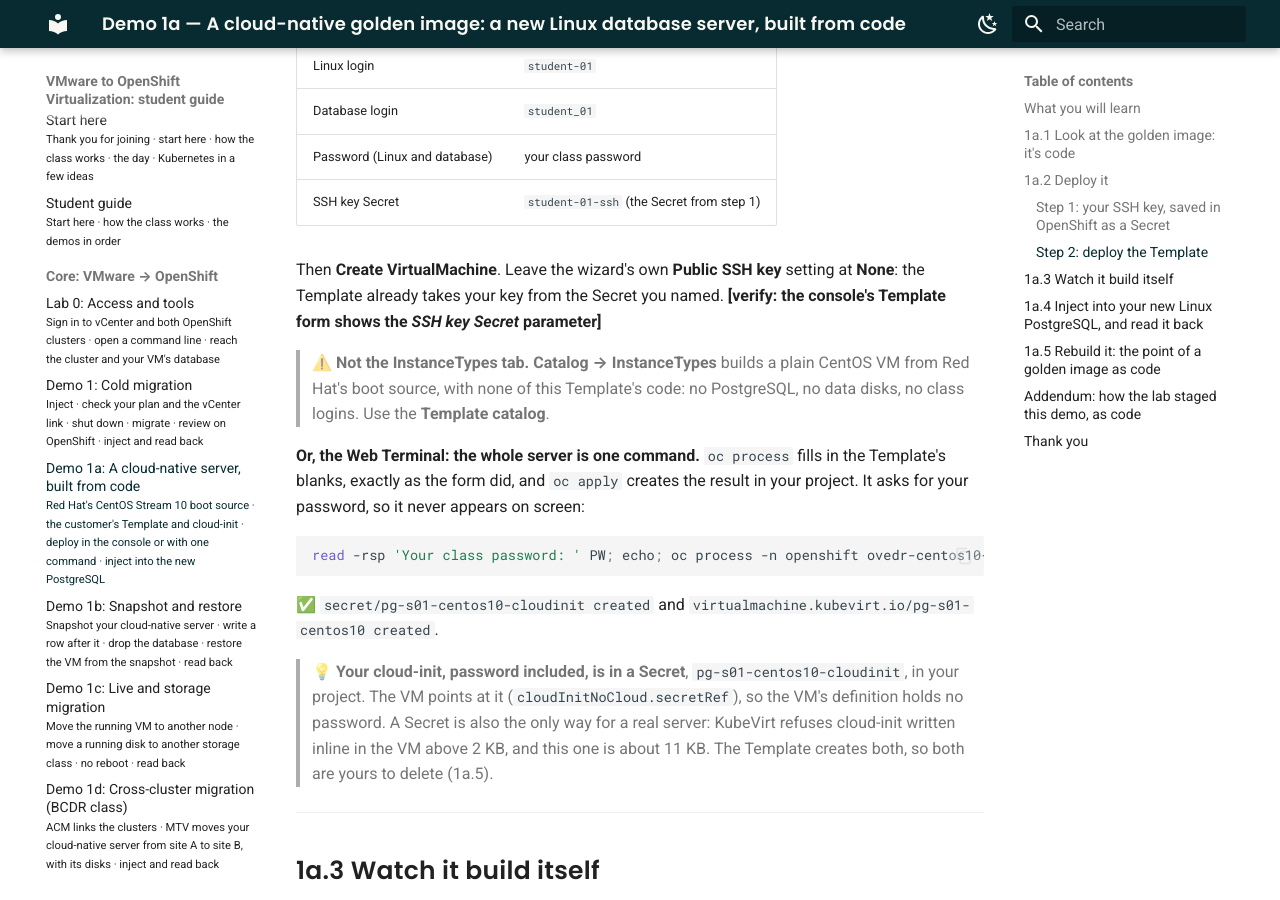
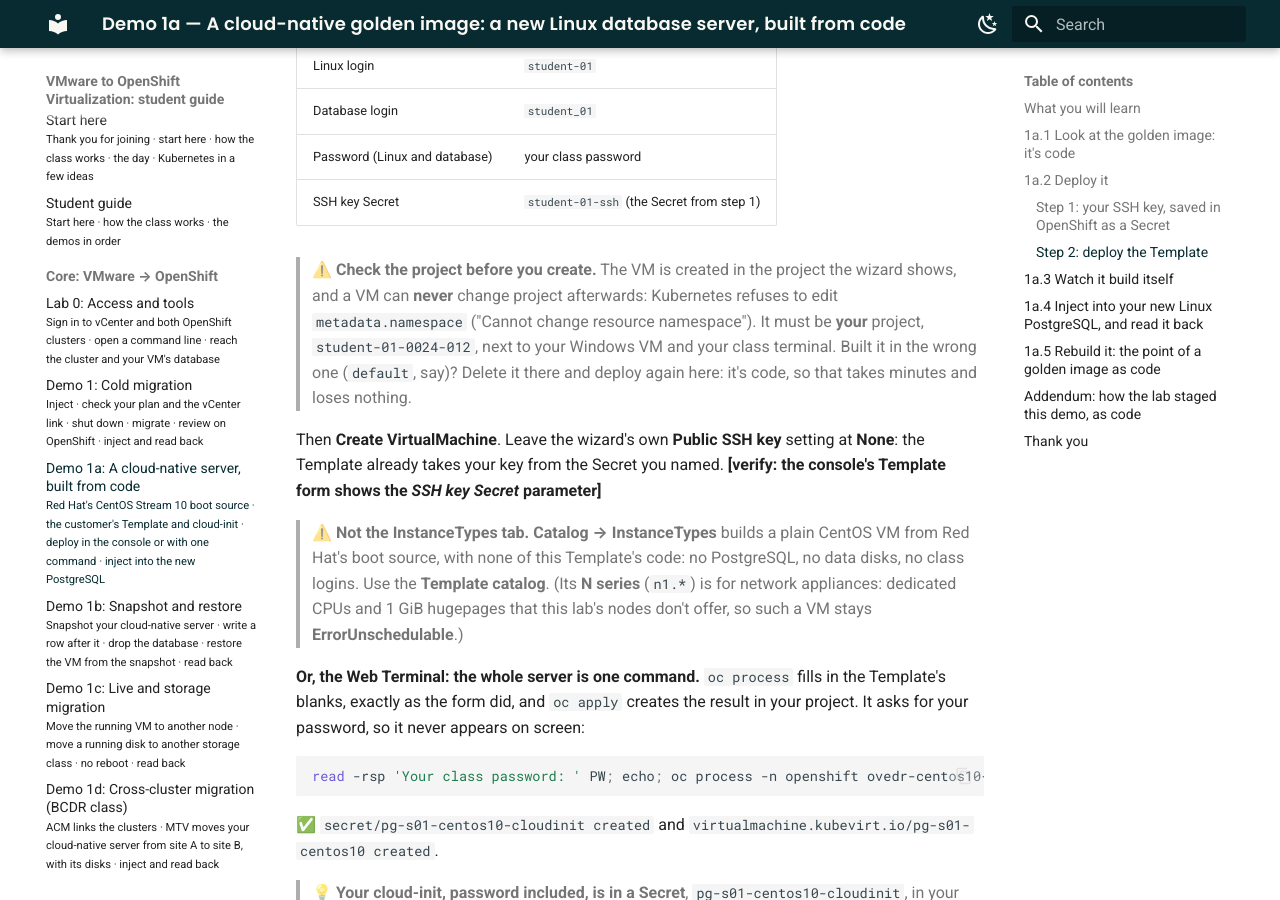
Before and after one commit to paragonmicro-lab/demo-0024-public, an MkDocs documentation site: the page built from docs/demos/01a-vm-cloudnative-golden-image.md, in a window 1280 px wide and 900 px high, scrolled down 4369 px. Built offline with MkDocs 1.6.1 and Material for MkDocs 9.7.7, drawn with Linux system fonts in a browser that asks for light colours; some of the changed text lies outside the part shown.

Commit message:
class @ demo-openshift-ove 8d97c01e2782

```diff
--- a/docs/demos/01a-vm-cloudnative-golden-image.md
+++ b/docs/demos/01a-vm-cloudnative-golden-image.md
@@ -150,12 +150,20 @@
 | Password (Linux and database) | your class password |
 | SSH key Secret | `student-01-ssh` (the Secret from step 1) |
 
+> ⚠️ **Check the project before you create.** The VM is created in the project the wizard shows, and a VM can
+> **never** change project afterwards: Kubernetes refuses to edit `metadata.namespace` ("Cannot change resource
+> namespace"). It must be **your** project, `student-01-0024-012`, next to your Windows VM and your class terminal.
+> Built it in the wrong one (`default`, say)? Delete it there and deploy again here: it's code, so that takes
+> minutes and loses nothing.
+
 Then **Create VirtualMachine**. Leave the wizard's own **Public SSH key** setting at **None**: the Template already
 takes your key from the Secret you named. **[verify: the console's Template form shows the *SSH key Secret*
 parameter]**
 
 > ⚠️ **Not the InstanceTypes tab.** **Catalog → InstanceTypes** builds a plain CentOS VM from Red Hat's boot source,
 > with none of this Template's code: no PostgreSQL, no data disks, no class logins. Use the **Template catalog**.
+> (Its **N series** (`n1.*`) is for network appliances: dedicated CPUs and 1 GiB hugepages that this lab's nodes
+> don't offer, so such a VM stays **ErrorUnschedulable**.)
 
 **Or, the Web Terminal: the whole server is one command.** `oc process` fills in the Template's blanks, exactly
 as the form did, and `oc apply` creates the result in your project. It asks for your password, so it never
```
Also changed, not shown: other parts of docs/demos/01a-vm-cloudnative-golden-image.md (+2 -2 lines).
